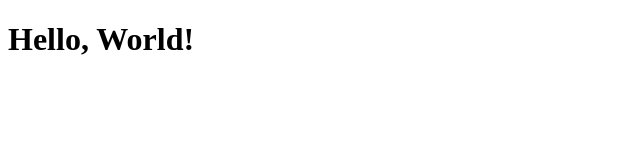
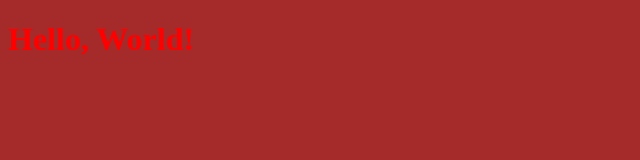
Before and after one commit to 057-Alex-Sh/SimplePage, a plain HTML site: page index.html in a window 1280 px wide. Shown: the whole page, without its empty margins (0-640 px from the left). Drawn offline with Linux system fonts and the light colour scheme.

Commit message:
Add files via upload

```diff
--- a/index.html
+++ b/index.html
@@ -3,6 +3,7 @@
 <head>
     <meta charset="UTF-8">
     <meta name="viewport" content="width=device-width, initial-scale=1.0">
+    <link rel="stylesheet" href="style.css">
     <title>Document</title>
 </head>
 <body>
--- /dev/null
+++ b/style.css
@@ -0,0 +1,7 @@
+h1 {
+    color: red;
+}
+
+body{
+    background-color: brown;
+}
```
